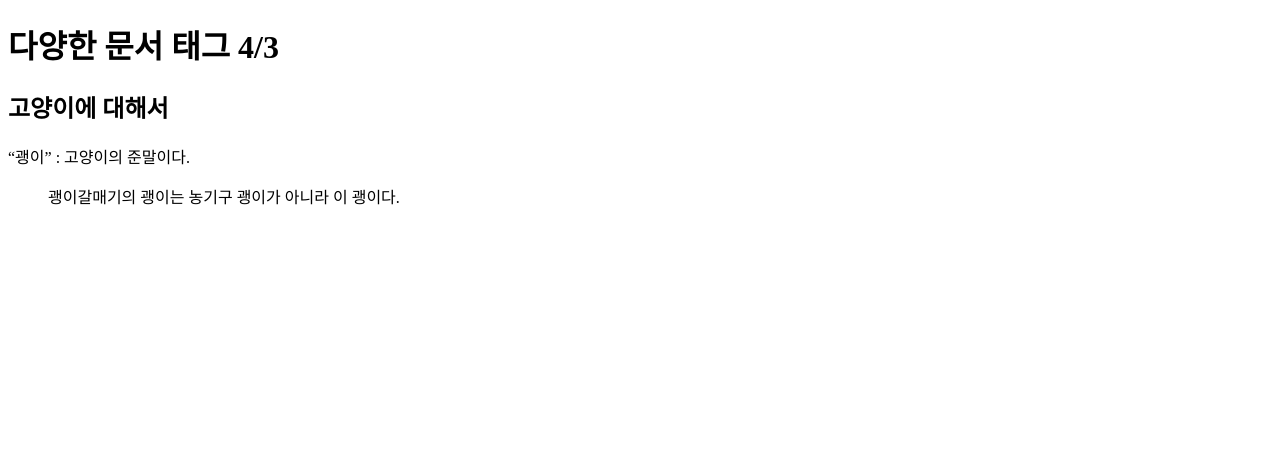
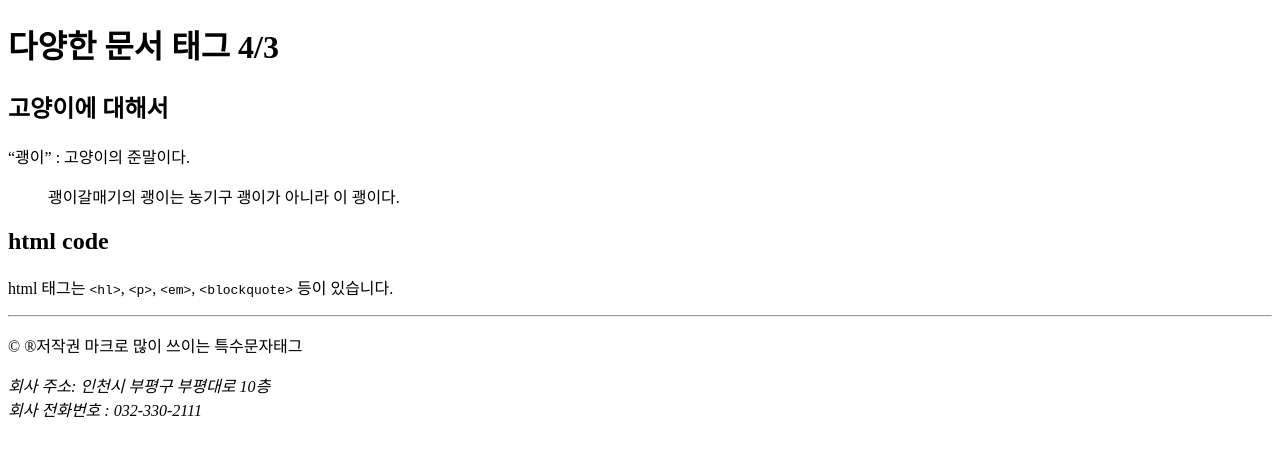
Before and after one commit to ofjxl/html_first, a plain HTML site: page tag_0403.html in a window 1280 px wide. Drawn offline with Linux system fonts and the light colour scheme.

Commit message:
특수문자 수평선 주소

```diff
--- a/tag_0403.html
+++ b/tag_0403.html
@@ -11,5 +11,19 @@
         <h2>고양이에 대해서</h2>
         <p><q cite="https://naver.com">괭이</q> : 고양이의 준말이다.</p>
         <blockquote cite="https://google.com">괭이갈매기의 괭이는 농기구 괭이가 아니라 이 괭이다.</blockquote>
+        <h2>html code</h2>
+        <p>html 태그는
+            <code>&lt;hl&gt;</code>,
+            <code>&lt;p&gt;</code>,
+            <code>&lt;em&gt;</code>,
+            <code>&lt;blockquote&gt;</code>
+            등이 있습니다.
+        </p>
+        <hr>
+        <p>&copy; &reg;저작권 마크로 많이 쓰이는 특수문자태그</p>
+        <address>
+            회사 주소: 인천시 부평구 부평대로 10층<br>
+            회사 전화번호 : 032-330-2111
+        </address>
     </body>
 </html>
```
Also changed, not shown: 1 other file.
